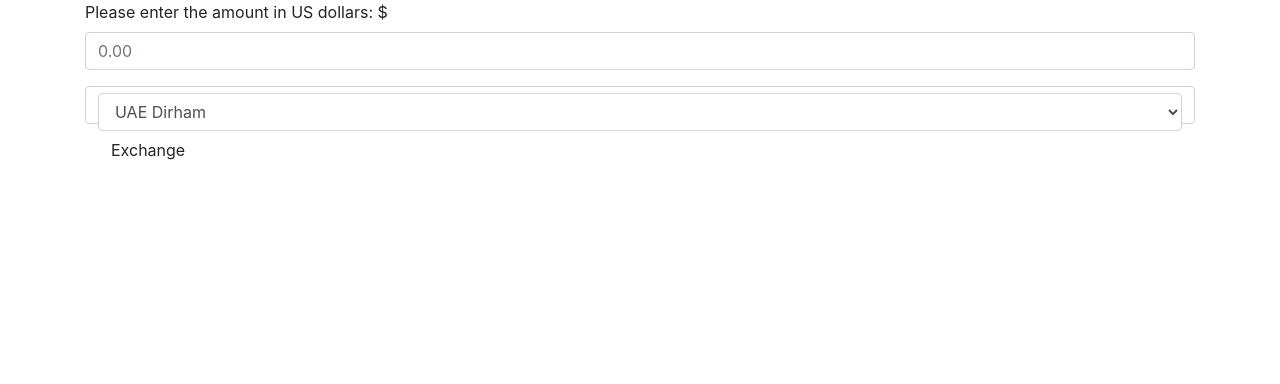
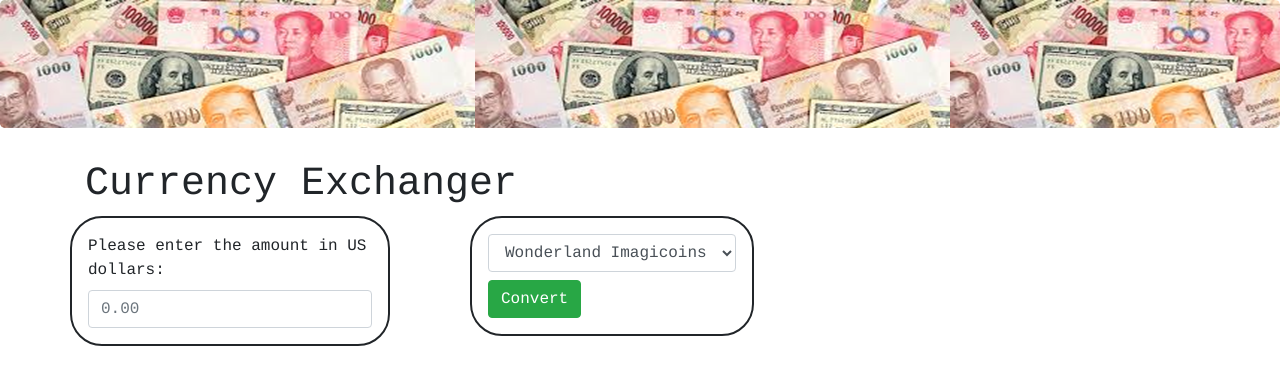
Before and after one commit to jkbutserious/currency-exchanger, a website built with webpack: page src/index.html in a window 1280 px wide. Built offline with nearby package versions, Linux system fonts and the light colour scheme.

Commit message:
Add CSS styling and bootstrap framework to create a more pleasing UI

```diff
--- /dev/null
+++ b/assets/fonts/currency/fonts101.txt
@@ -0,0 +1,4 @@
+This file is downloaded from fonts101.com, all fonts on the website are available for free and may not be resold.
+Credits to original creators. Let us know how we can serve you better @ fonts101.com
+
+Visit http://www.fonts101.com
--- a/src/index.html
+++ b/src/index.html
@@ -7,72 +7,77 @@
 </head>
 
 <body>
+  <div class="jumbotron">  </div>
   <div class="container">
+    <h1>Currency Exchanger</h1>
+    <div class="row">
       <form id="currency-form">
-      <div class="form-group">
-        <label for="usd">Please enter the amount in US dollars: $</label>
-        <input id="usd-amount" class="form-control" type="number" placeholder="0.00">
+        <div class="panel form-group" id="us-dollar">
+          <label for="usd">Please enter the amount in US dollars:</label>
+          <input id="usd-amount" class="form-control prefix-usd" type="number" placeholder="0.00">
         </div>
 
-      <div class="form-control">
+        <div class="panel" id="int-currency">
           <select class="form-control" id="currency">
+            <option value="NUN">Wonderland Imagicoins</option>
             <option value="AED">UAE Dirham</option>
             <option value="ARS">Argentine Peso</option>
             <option value="AUD">Australian Dollar</option>
             <option value="BGN">Bulgarian Lev</option>
             <option value="BRL">Brazilian Real</option>
-          <option value="6">Currency</option>
-          <option value="7">Currency</option>
-          <option value="8">Currency</option>
-          <option value="9">Currency</option>
-          <option value="10">Currency</option>
-          <option value="11">Currency</option>
-          <option value="12">Currency</option>
-          <option value="13">Currency</option>
-          <option value="14">Currency</option>
-          <option value="15">Currency</option>
-          <option value="16">Currency</option>
-          <option value="17">Currency</option>
-          <option value="18">Currency</option>
-          <option value="19">Currency</option>
-          <option value="20">Currency</option>
-          <option value="21">Currency</option>
-          <option value="22">Currency</option>
-          <option value="23">Currency</option>
-          <option value="24">Currency</option>
-          <option value="25">Currency</option>
-          <option value="26">Currency</option>
-          <option value="27">Currency</option>
-          <option value="28">Currency</option>
-          <option value="29">Currency</option>
-          <option value="30">Currency</option>
-          <option value="31">Currency</option>
-          <option value="32">Currency</option>
-          <option value="33">Currency</option>
-          <option value="34">Currency</option>
-          <option value="35">Currency</option>
-          <option value="36">Currency</option>
-          <option value="37">Currency</option>
-          <option value="38">Currency</option>
-          <option value="39">Currency</option>
-          <option value="40">Currency</option>
-          <option value="41">Currency</option>
-          <option value="42">Currency</option>
-          <option value="43">Currency</option>
-          <option value="44">Currency</option>
-          <option value="45">Currency</option>
-          <option value="46">Currency</option>
-          <option value="47">Currency</option>
-          <option value="48">Currency</option>
-          <option value="49">Currency</option>
-          <option value="50">Currency</option>
+            <option value="BSD">Bahamian Dollar</option>
+            <option value="CAD">Canadian Dollar</option>
+            <option value="CHF">Swiss Franc</option>
+            <option value="CLP">Chilean Peso</option>
+            <option value="CNY">Chinese Renminbi</option>
+            <option value="COP">Colombian Peso</option>
+            <option value="CZK">Czech Koruna</option>
+            <option value="DKK">Danish Krone</option>
+            <option value="DOP">Dominican Peso</option>
+            <option value="EGP">Egyptian Pound</option>
+            <option value="EUR">European Euro</option>
+            <option value="FJD">Fiji Dollar</option>
+            <option value="GBP">Pound Sterling</option>
+            <option value="GTQ">Guatemalan Quetzal</option>
+            <option value="HKD">Hong Kong Dollar</option>
+            <option value="HRK">Croatian Kuna</option>
+            <option value="HUF">Hungarian Forint</option>
+            <option value="IDR">Indonesian Rupiah</option>
+            <option value="ILS">Israeli New Shekel</option>
+            <option value="INR">Indian Rupee</option>
+            <option value="ISK">Icelandic Krona</option>
+            <option value="JPY">Japanese Yen</option>
+            <option value="KRW">South Korean Won</option>
+            <option value="KZT">Kazakhstani Tenge</option>
+            <option value="MXN">Mexican Peso</option>
+            <option value="MYR">Malaysian Ringgit</option>
+            <option value="NOK">Norwegian Krone</option>
+            <option value="NZD">New Zealand Dollar</option>
+            <option value="PAB">Panamanian Balboa</option>
+            <option value="PEN">Peruvian Sol</option>
+            <option value="PHP">Philippine Peso</option>
+            <option value="PKR">Pakistani Rupee</option>
+            <option value="PLN">Polish Zloty</option>
+            <option value="PYG">Paraguayan Guarani</option>
+            <option value="RON">Romanian Leu</option>
+            <option value="RUB">Russian Ruble</option>
+            <option value="SAR">Saudi Riyal</option>
+            <option value="SEK">Swedish Krona</option>
+            <option value="SGD">Singapore Dollar</option>
+            <option value="THB">Thai Baht</option>
+            <option value="TRY">Turkish Lira</option>
+            <option value="TWD">New Taiwan Dollar</option>
+            <option value="UAH">Ukrainian Hryvnia</option>
+            <option value="UYU">Uruguayan Peso</option>
+            <option value="ZAR">South African Rand</option>
           </select>
+          <button class="btn btn-success" type="submit">Convert</button>
 
-        <button class="btn" type="submit">Exchange</button>
         </div>
       </form>
+    </div>
 
-    <div id="output">
+    <div class="row" id="output">
       <span id="exchange-rate"></span>
       <span id="exchange-currency"></span>
     </div>
--- a/src/main.js
+++ b/src/main.js
@@ -7,18 +7,18 @@ import { currencyExchange } from './currency-exchanger.js';
 async function getExchangedCurrency(currencyCode, originCurrency) {
   const currencyResponse = await currencyExchange();
   if (currencyResponse.status !== 200) {
-    $("#exchange-currency").text(`Sorry, something went wrong (Error code: ${currencyResponse.status})`); // This will become a notification that displays the specific error
+    $("#exchange-currency").text(`Sorry, something went wrong (Error code: ${currencyResponse.status})`);
   }
   else if (currencyResponse.content.conversion_rates.length === 0 || !currencyResponse.content.conversion_rates[currencyCode]) {
-    $("#exchange-currency").text("The currency " + currencyCode + " doesn't exist.")
+    $("#exchange-currency").text("I'm sorry, but that currency doesn't exist.")
   }
   else {
     const exchangeRate = currencyResponse.content.conversion_rates[currencyCode];
 
-    $("#exchange-rate").text(`The current exchange rate from US Dollars is: ${exchangeRate}`);
+    $("#exchange-rate").text(`The current exchange rate from US Dollars is: ${exchangeRate.toFixed(2)}`);
 
     $("#exchange-rate").text(`The current exchange rate from US Dollars is: ${exchangeRate}`);
-    $("#exchange-currency").text(`The exchanged amount is: ${originCurrency * exchangeRate}`);
+    $("#exchange-currency").text(`The exchanged amount is: ${(originCurrency * exchangeRate).toFixed(2)} ${currencyCode}`);
   }
 }
 
--- a/src/styles.css
+++ b/src/styles.css
@@ -1 +1,37 @@
-/* Some CSS! */
+.jumbotron {
+  background-image: url(../assets/images/money.png);
+}
+
+body {
+  font-family: "Courier";
+}
+
+.panel {
+  min-height: 7.5rem;
+  max-width: 20rem;
+  border: solid 2px;
+  border-radius: 2rem;
+  padding: 1rem;
+}
+
+#us-dollar {
+  float: left;
+}
+
+.prefix-usd::before {
+  content: "$"
+}
+
+#int-currency {
+  float: left;
+  margin: 0 0 0 5rem;
+}
+
+.btn {
+  margin: 0.5rem 0 0 0
+}
+
+.output {
+  clear: both;
+
+}
```
Also changed, not shown: assets/fonts/currency/currency.ttf (added), assets/images/money.png (added). Lines whose indentation alone changed are shown as unchanged.
